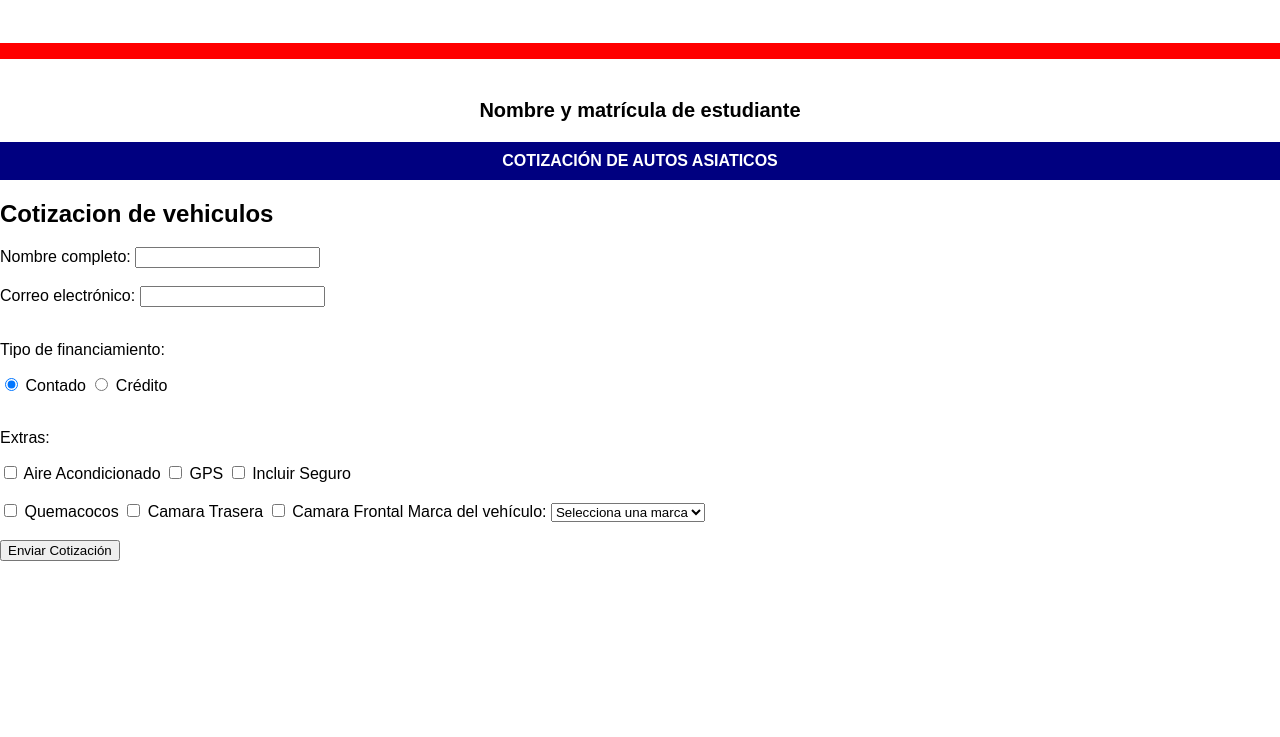
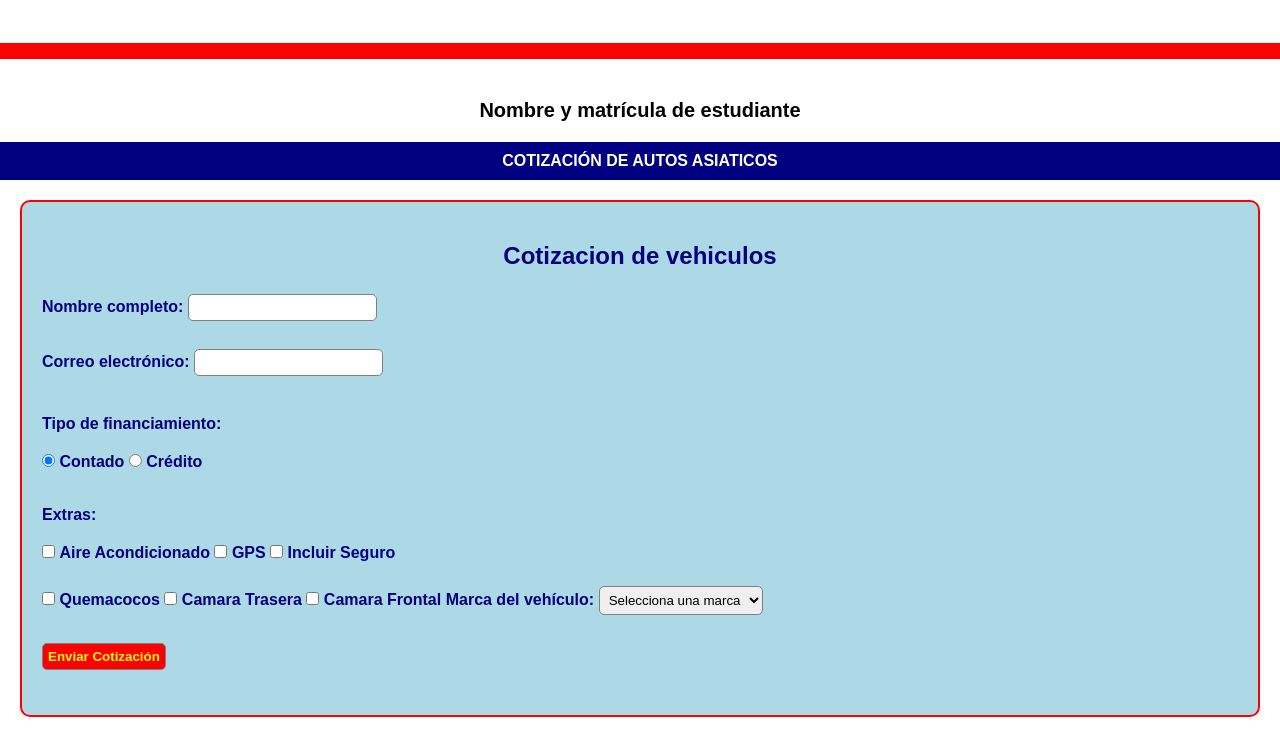
Before and after one commit to IDAI-SD2025-Avangers-2025/ejerciciointegrador-numero2, a plain HTML site: page index.html in a window 1280 px wide. Shown: the part 1049-1786 px from the top of the page. Before the commit the page ends 1630 px from the top, so only its background shows below. Drawn offline with Linux system fonts and the light colour scheme.

Commit message:
ultima parte de style cotizacion terminada

```diff
--- a/index.html
+++ b/index.html
@@ -6,7 +6,6 @@
     <title>Ejercicio Integrador numero 2</title>
     <link rel="stylesheet" href="styles.css">
 </head>
-<style></style>
 
 <body>
 
@@ -122,9 +121,9 @@
     COTIZACIÓN DE AUTOS ASIATICOS
 </div>
 
-<div class="cotizacion de vehiculos">
+<div class="cotizacion-vehiculos">
 <h2>Cotizacion de vehiculos</h2>
-<form id="FormCotizacion">
+<form id="formCotizacion">
 <label>Nombre completo:</label>
 <input type="text" id="nombre" required><br><br>
 
--- a/styles.css
+++ b/styles.css
@@ -187,3 +187,23 @@ body {
 .cotizacion-vehiculos p {
     font-weight: bold;
 }
+
+.cotizacion-vehiculos input,
+.cotizacion-vehiculos select,
+.cotizacion-vehiculos button {
+    padding: 5px;
+    margin: 5px 0;
+    border-radius: 5px;
+    border: 1px solid gray;
+}
+
+.cotizacion-vehiculos button {
+    background: red;
+    color: yellow;
+    font-weight: bold;
+    cursor: pointer;
+}
+
+.cotizacion-vehiculos button:hover {
+    background: darkred;
+}
```
